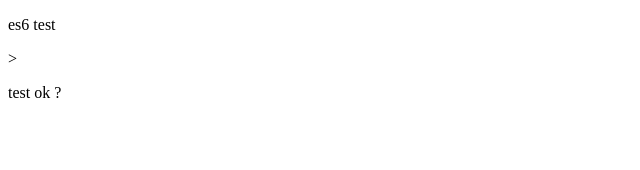
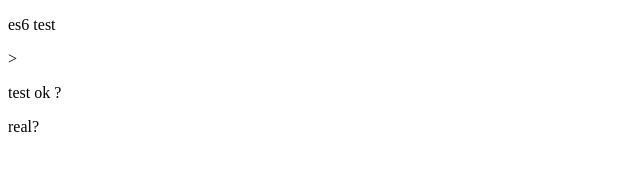
Before and after one commit to byungcheolmoon/es6study, a plain HTML site: page index.html in a window 1280 px wide. Shown: the full height of the page, 0-640 px from the left. Drawn offline with Linux system fonts and the light colour scheme.

Commit message:
testcommit

```diff
--- a/index.html
+++ b/index.html
@@ -12,6 +12,7 @@
 <body>
     <p>es6 test</p>>
     <p>test ok ? </p>
+    <p>real?</p>
 </body>
 
 </html>
```
